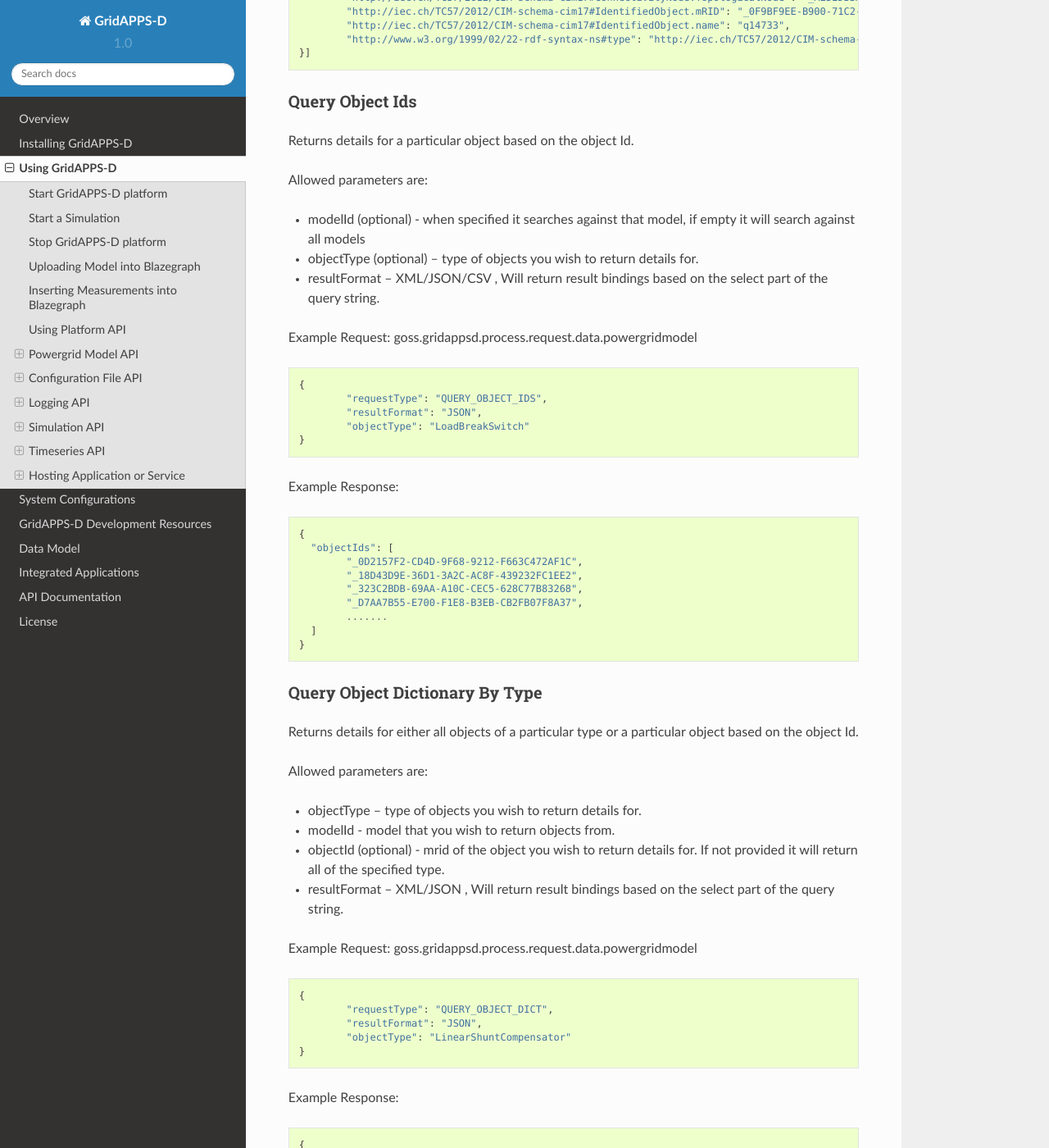
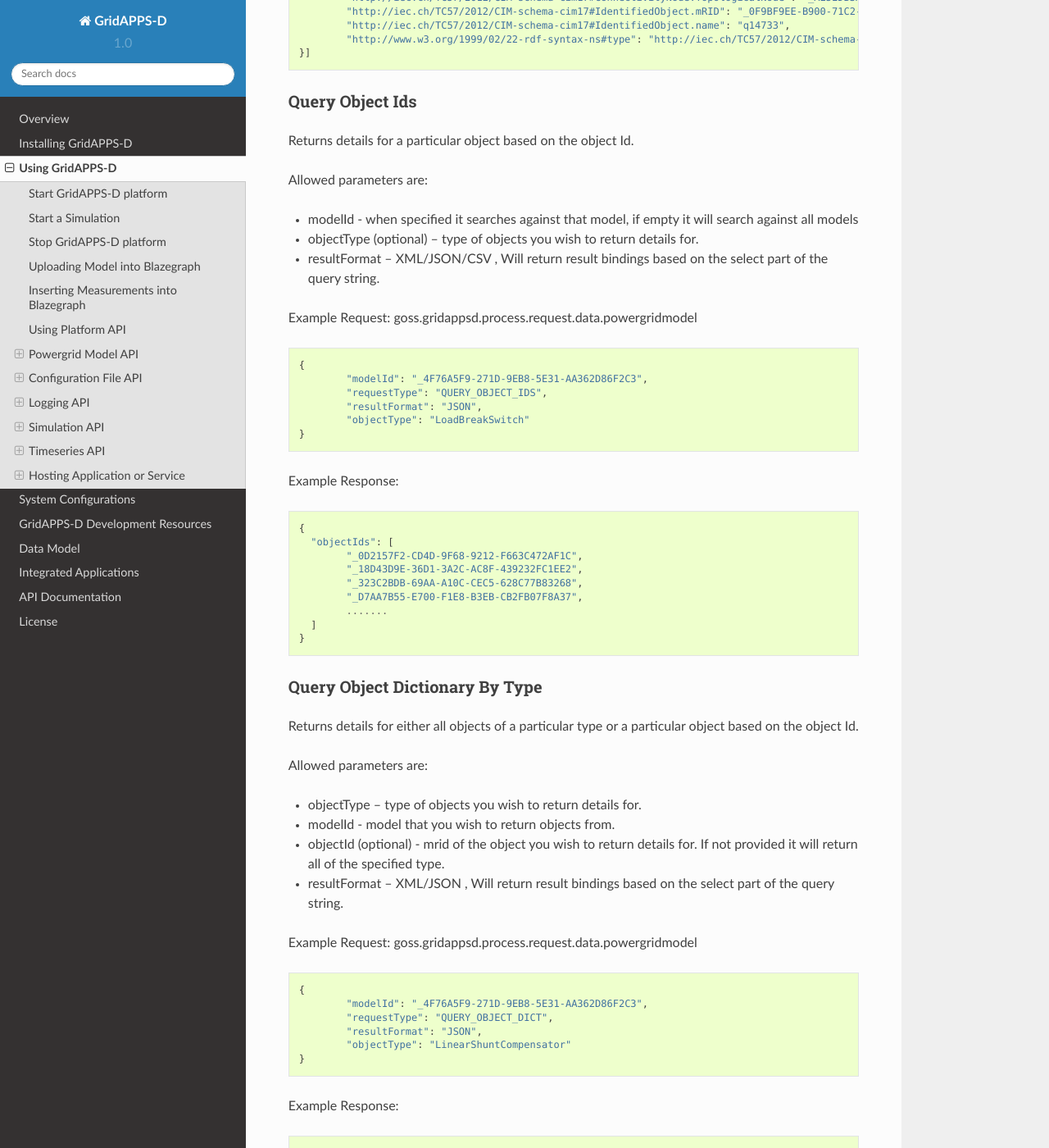
Before and after one commit to ericstephan/gridappsd-docs, a Sphinx documentation site: the page built from docs/source/using_gridappsd/index.rst, in a window 1280 px wide and 1400 px high, scrolled down 11300 px. Shown: the whole window at 82% size. Built offline with Sphinx 7.4.7 and the Read the Docs theme 2.0.0, drawn with Linux system fonts in a browser that asks for light colours; some of the changed text lies outside the part shown.

Commit message:
Updated documentation for pg_api  made modelId mandatory and added to example requests

```diff
--- a/docs/source/using_gridappsd/api_examples/pg_data_manager.rst
+++ b/docs/source/using_gridappsd/api_examples/pg_data_manager.rst
@@ -251,7 +251,7 @@
 
 Allowed parameters are:
 
-- modelId (optional) - when specified it searches against that model, if empty it will search against all models
+- modelId - when specified it searches against that model, if empty it will search against all models
 - objectType (optional) – type of objects you wish to return details for.
 - resultFormat – XML/JSON/CSV ,  Will return result bindings based on the select part of the query string.
 
@@ -259,6 +259,7 @@
 ::
 
 	{
+		"modelId": "_4F76A5F9-271D-9EB8-5E31-AA362D86F2C3",
 		"requestType": "QUERY_OBJECT_IDS",
 		"resultFormat": "JSON",
 		"objectType": "LoadBreakSwitch"
@@ -293,6 +294,7 @@
 ::
 
 	{
+		"modelId": "_4F76A5F9-271D-9EB8-5E31-AA362D86F2C3",
 		"requestType": "QUERY_OBJECT_DICT",
 		"resultFormat": "JSON",
 		"objectType": "LinearShuntCompensator"
@@ -339,6 +341,7 @@
 ::
 
 	{
+		"modelId": "_4F76A5F9-271D-9EB8-5E31-AA362D86F2C3",
 		"requestType": "QUERY_OBJECT_MEASUREMENTS",
 		"resultFormat": "JSON",
 		"objectType": "LinearShuntCompensator"
```
